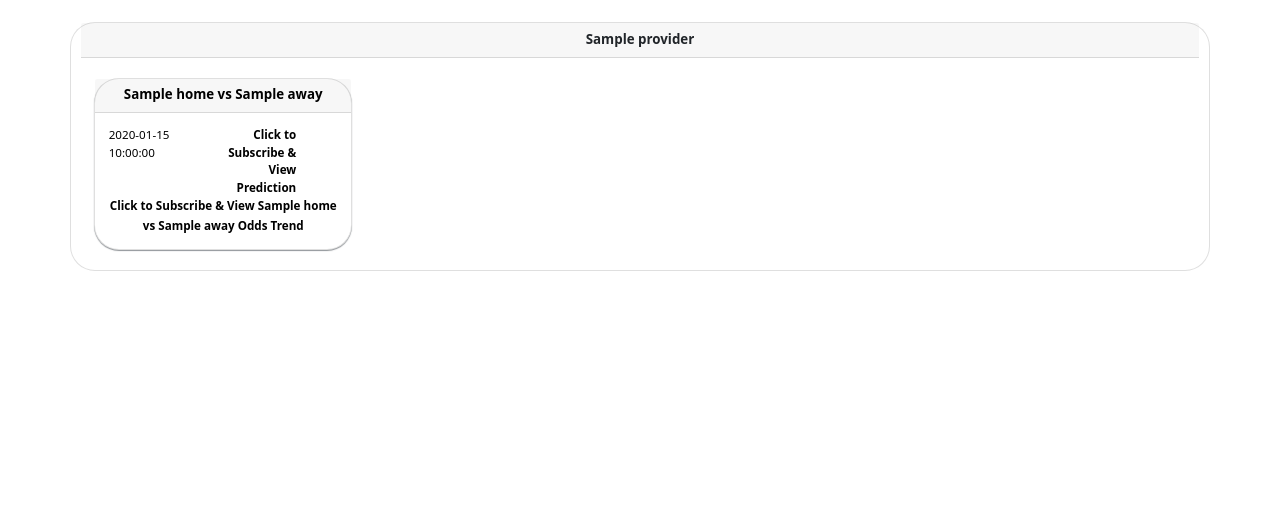
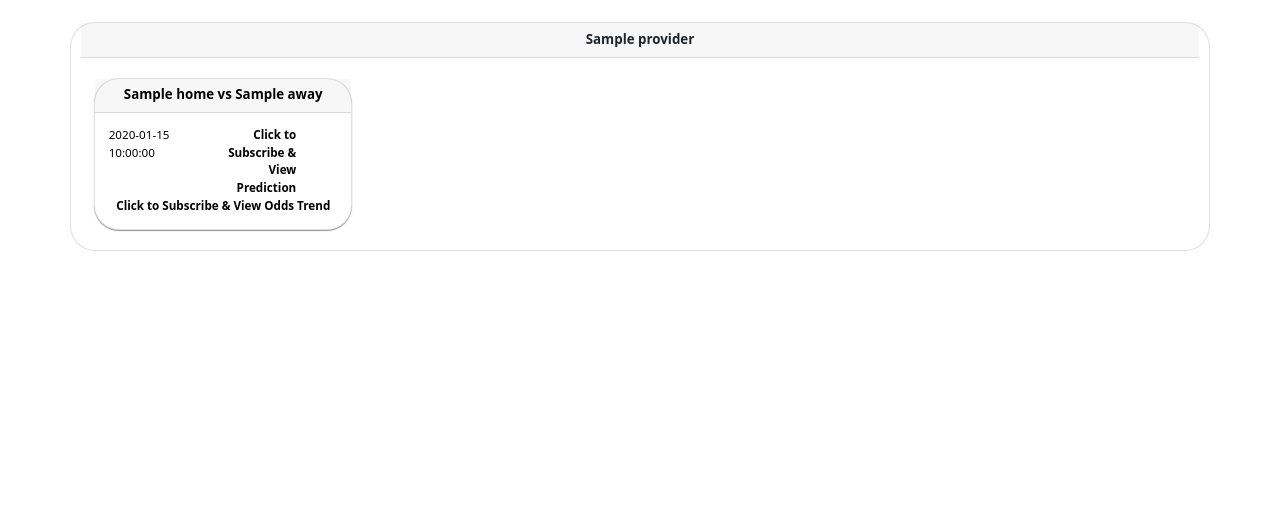
Before and after one commit to dennis-mutethia/soccer-predictions, a Flask app: template templates/jackpots.html in a window 1280 px wide. Shown: the part 169-682 px from the top of the page. Run offline with Flask 3, Linux system fonts and the light colour scheme; the template is opened without the code that fills it: most values are stand-ins (such as "Sample title", 1, 10 or a date in 2020); some libraries are stand-ins or nearby versions.

Commit message:
Update jackpots.html

```diff
--- a/templates/jackpots.html
+++ b/templates/jackpots.html
@@ -52,7 +52,7 @@
                                     </div>
                                     {% if code in today_codes %}
                                     <div class="text-center">
-                                        <small>{{ event.home }} vs {{ event.away }} Odds Trend</small>
+                                        <small>Odds Trend</small>
                                     </div>
 
                                     <div class="row">
@@ -75,9 +75,7 @@
 
                                     {% else %}
                                     <div class="text-center">
-                                        <small><b class="py-5">Click to Subscribe & View {{ selection.home }} vs {{
-                                                selection.away
-                                                }} Odds Trend</b></small>
+                                        <small><b class="py-5">Click to Subscribe & View Odds Trend</b></small>
                                     </div>
 
                                     {% endif %}
```
